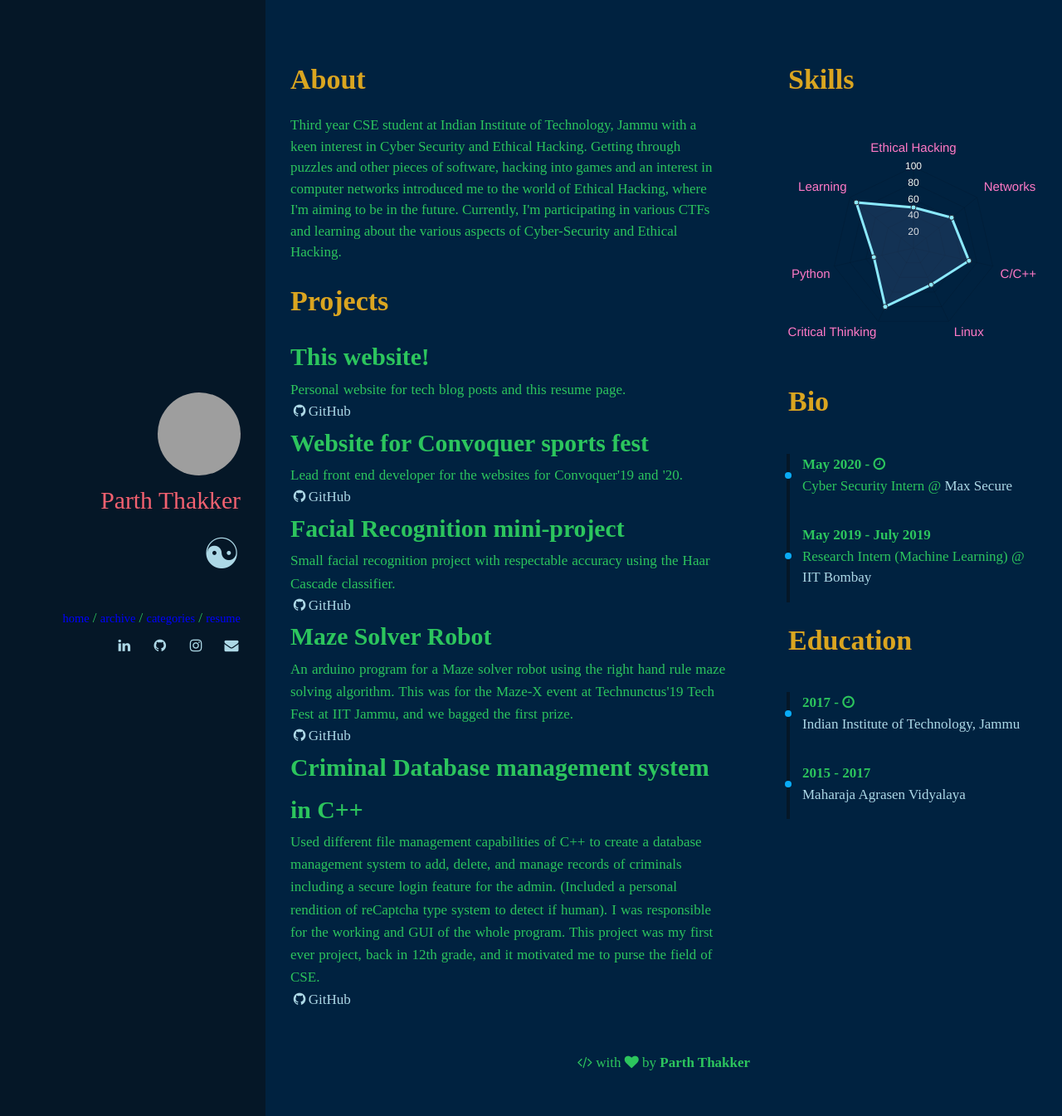
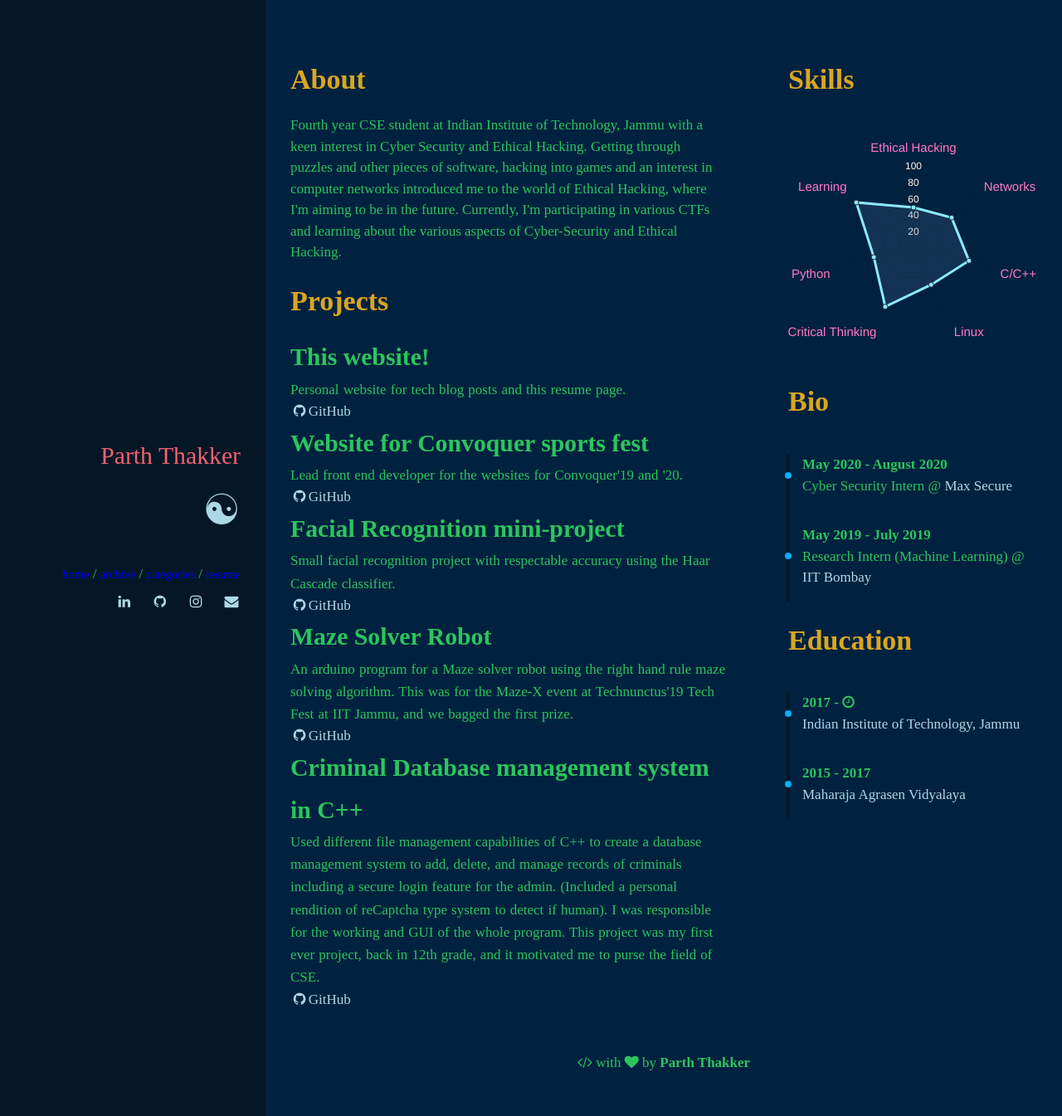
Before and after one commit to parthdt/parthdt.github.io, a Jekyll site: the page built from resume.html, in a window 1280 px wide. Shown: the whole page at 83% size. Built offline with Jekyll 4.4.1, drawn with Linux system fonts in a browser that asks for light colours; nearby versions of some CDN libraries; some web fonts are replaced.

Commit message:
Updated resume page

```diff
--- a/_config.yml
+++ b/_config.yml
@@ -36,7 +36,7 @@ plugins:
 #
 owner:
   name: Parth Thakker
-  avatar: leonids-logo.png
+  avatar:
   job: "Computer Science Student"
   bio: "☯"
   email: parth_thakker@hotmail.com
--- a/_data/index/careers.yml
+++ b/_data/index/careers.yml
@@ -2,7 +2,7 @@
 # if you don't have language feature(language.yml is empty), ignore "i18n" items
 - name: Max Secure
   link: https://www.maxpcsecure.com/
-  date: May 2020 - <i class="fa fa-clock-o" aria-hidden="true" title="Until Now"></i> <br>
+  date: May 2020 - August 2020 <br>
   job: Cyber Security Intern
 
 - name: IIT Bombay
--- a/_includes/sections/about.html
+++ b/_includes/sections/about.html
@@ -1,5 +1,5 @@
 <h1 style="color: goldenrod;"><span data-i18n="skills.my_skills">About</span></h1>
 
 <div>
-    Third year CSE student at Indian Institute of Technology, Jammu with a keen interest in Cyber Security and Ethical Hacking. Getting through puzzles and other pieces of software, hacking into games and an interest in computer networks introduced me to the world of Ethical Hacking, where I'm aiming to be in the future. Currently, I'm participating in various CTFs and learning about the various aspects of Cyber-Security and Ethical Hacking.
+	Fourth year CSE student at Indian Institute of Technology, Jammu with a keen interest in Cyber Security and Ethical Hacking. Getting through puzzles and other pieces of software, hacking into games and an interest in computer networks introduced me to the world of Ethical Hacking, where I'm aiming to be in the future. Currently, I'm participating in various CTFs and learning about the various aspects of Cyber-Security and Ethical Hacking.
 </div>
```
Also changed, not shown: img/Utd_jersey_pic.jpg (added), img/avatar.jpg (deleted).
